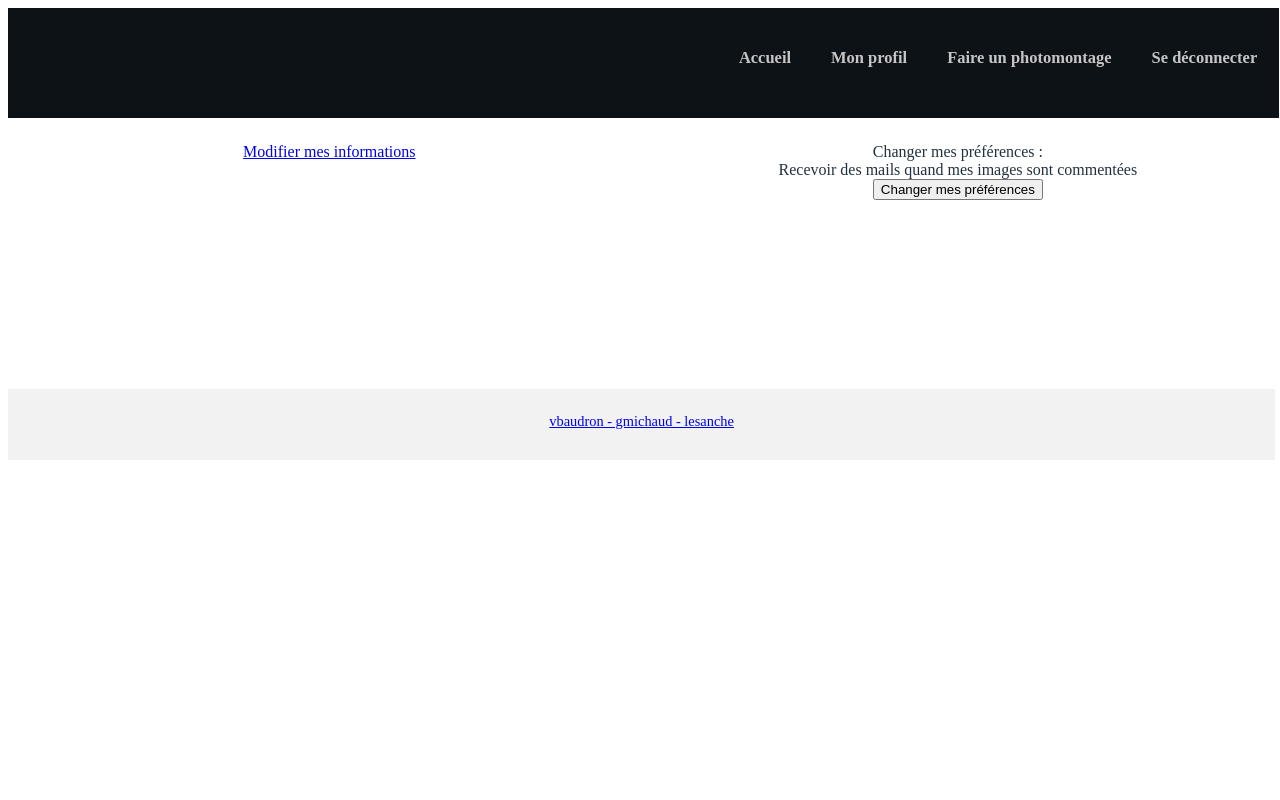
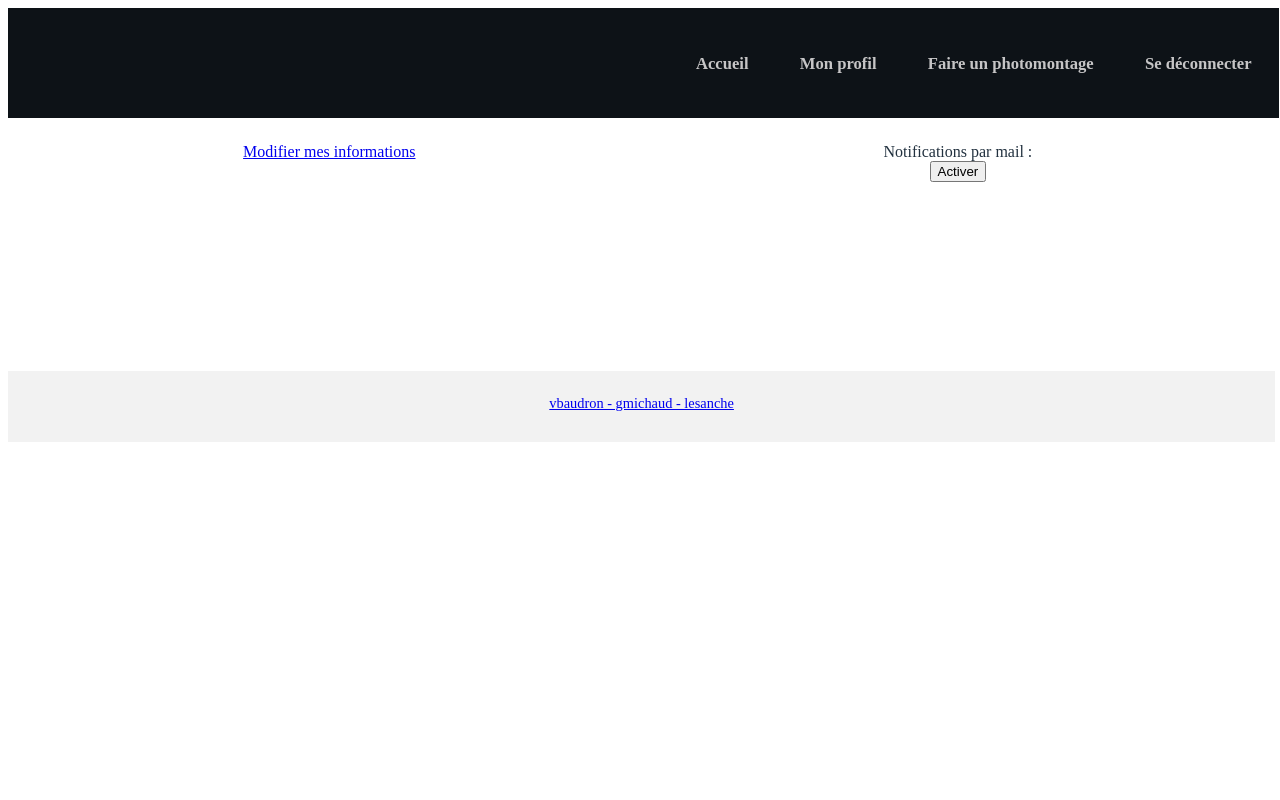
Before and after one commit to Guiz711/Camagru, a PHP site: page /myprofile.php in a window 1280 px wide. Run offline with PHP 8.4, Linux system fonts and the light colour scheme; data that the repository does not hold is empty.

Commit message:
css in progress

```diff
--- a/Controller/thumbnails.js
+++ b/Controller/thumbnails.js
@@ -1,20 +1,20 @@
-let thumbnail = document.querySelectorAll(".picture");
+// let thumbnail = document.querySelectorAll(".picture");
 
 
-for (var i = 0; i < thumbnail.length; i++) {
-	thumbnail[i].addEventListener("mouseover", () => {
-		let hover_bottom = document.querySelector(".hover_bottom");
-		let hover_top = document.querySelector(".hover_top");
+// for (var i = 0; i < thumbnail.length; i++) {
+// 	thumbnail[i].addEventListener("mouseover", () => {
+// 		let hover_bottom = document.querySelector(".hover_bottom");
+// 		let hover_top = document.querySelector(".hover_top");
 
-		hover_bottom.classList.remove("hidden");
-		hover_top.classList.remove("hidden");
-	},false);
+// 		hover_bottom.classList.remove("hidden");
+// 		hover_top.classList.remove("hidden");
+// 	},false);
 
-	thumbnail[i].addEventListener("mouseout", () => {
-		let hover_bottom = document.querySelector(".hover_bottom");
-		let hover_top = document.querySelector(".hover_top");
+// 	thumbnail[i].addEventListener("mouseout", () => {
+// 		let hover_bottom = document.querySelector(".hover_bottom");
+// 		let hover_top = document.querySelector(".hover_top");
 
-		hover_bottom.classList.add("hidden");
-		hover_top.classList.add("hidden");
-	},false);
-}
+// 		hover_bottom.classList.add("hidden");
+// 		hover_top.classList.add("hidden");
+// 	},false);
+// }
--- a/Controller/userForm.php
+++ b/Controller/userForm.php
@@ -247,7 +247,7 @@ if (array_key_exists('submit_val', $_POST)) {
 			sanitize_input($_POST['passwd']));
 		display_result_userform($res, 'modify');
 	}
-	if ($_POST['submit_val'] == 'modify_preferences' || $_POST['submit_val'] == 'Changer mes préférences') {
+	if ($_POST['submit_val'] == 'Désactiver' || $_POST['submit_val'] == 'Activer') {
 		$res = user_modify_preferences();
 		display_result_userform($res, 'modify_preferences');
 }
--- a/View/modify_user.php
+++ b/View/modify_user.php
@@ -14,6 +14,7 @@
 </div>
 
 
+
 <script>
 delete_popup('popup_modify');
 console.log('test popup modify');
--- a/View/style_css/style.css
+++ b/View/style_css/style.css
@@ -1,4 +1,5 @@
 body {
+    min-width:400px;
 	width: 99%;
 	/* height: 99%; */
 	display:flex;
@@ -21,6 +22,8 @@ body {
 }
 
 .modify_myprofile{
+    /* display :flex;
+    flex : column; */
     justify-content: center;
     width : 100%;
     text-align: center;
@@ -246,12 +249,13 @@ span
     height: 3vh;
     width: 100%;
     min-height: 70px;
+    min-width: 300px;
 }
 
 .header_nav_categories {
     display: flex;
 	color:  rgb(255, 255, 255);
-    padding: 20px 20px 20px 20px;
+    padding: 2vw 2vw 2vw 2vw;
     font-weight: bold;
     opacity: 0.9;
 }
@@ -259,12 +263,12 @@ span
 .header_nav_categories a {
     color: rgba(255, 253, 253, 0.849);
     text-decoration: none;
-    font-size: 1.03em;
+    font-size: 1.04em;
 }
 
 .header_nav_categories a:hover {
     color: white;
-    font-size: 1.05em;
+    font-size: 1.07em;
 }
 
 body {
--- a/index.php
+++ b/index.php
@@ -3,9 +3,8 @@
 	//print_r($_SESSION);
 	if (!array_key_exists('user_id', $_SESSION))
 		$_SESSION['user_id'] = "unknown";
+?>
 
-
-?>
 <html lang="fr">
 <head>
 	<meta charset="UTF-8">
--- a/myprofile.php
+++ b/myprofile.php
@@ -22,13 +22,13 @@ if (!array_key_exists('user_id', $_SESSION))
 
     <div class='me'>
         <div class='modify_myprofile'> <a id='login' href="#" onclick="document.getElementById('popup_modify').style.display='block'" style="width:auto;";>Modifier mes informations</a></div>
-        <div class='modify_myprofile'><a> Changer mes préférences :</a> <form action=<?php echo htmlspecialchars($_SERVER['PHP_SELF']);?> method='POST'>
+        <div class='modify_myprofile'><a> Notifications par mail :</a> <form action=<?php echo htmlspecialchars($_SERVER['PHP_SELF']);?> method='POST'>
         <?php
         $notifications= $res[0]['notifications'];
         if ($notifications == 1)
-            echo "Arrêter de recevoir des mails à chaque commentaire sur une de mes images <div class='submit_button'><input type='submit'  name='submit_val' value='Changer mes préférences'</div>";
+            echo "<div class='submit_button'><input type='submit'  name='submit_val' value='Désactiver'</div>";
         else
-            echo "Recevoir des mails quand mes images sont commentées <div class='submit_button'><input type='submit'  name='submit_val' value='Changer mes préférences'></div>";
+            echo "<div class='submit_button'><input type='submit'  name='submit_val' value='Activer'></div>";
         ?></form></div>
     </div></div>
 
```
Also changed, not shown: img/12.png (added), img/13.png (added), img/14.png (added), img/17.png (added).
